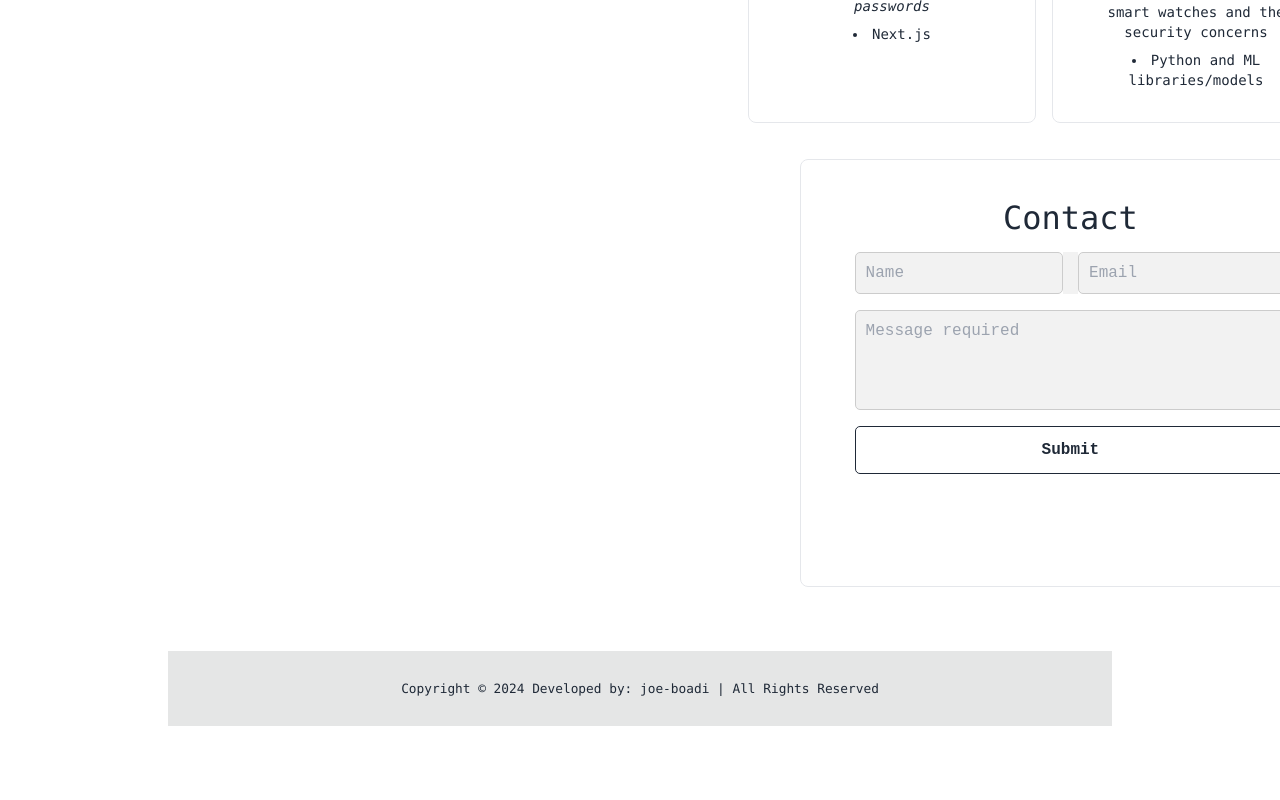
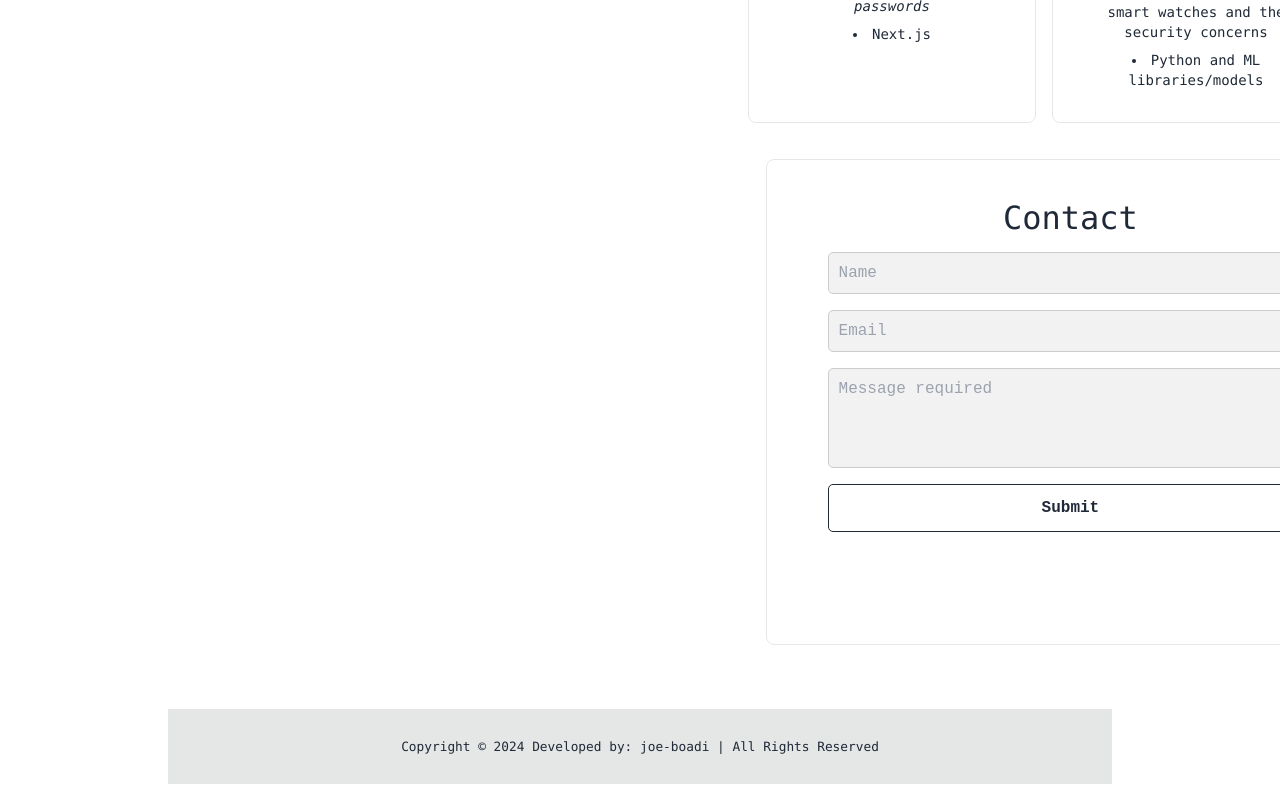
Before and after one commit to joe-boadi/my-portfolio, a Next.js app: page / in a window 1280 px wide. Shown: the part 1291-2091 px from the top of the page. Before the commit the page ends 2033 px from the top, so only its background shows below. Built offline with nearby package versions, Linux system fonts and the light colour scheme.

Commit message:
fix(style): Update form input orientation

```diff
--- a/app/Components/Contact/Contact.tsx
+++ b/app/Components/Contact/Contact.tsx
@@ -36,12 +36,12 @@ const Contact = () => {
     }
 
     return (
-        <section id='contact' className={`${Styles.contactSection} text-sm text-center mt-12 font-mono items-center border rounded-lg`}>
+        <section id='contact' className={`${Styles.contactSection} text-sm text-center mt-12 font-mono items-center border rounded-lg hover:bg-base-300`}>
             <h2 className={`${Styles.h2} mb-6 text-base-content`}>Contact</h2>
-            <form action={'#'} method='post' onSubmit={handleSubmit} className={Styles.form}>
+            <form action={'#'} method='post' onSubmit={handleSubmit} className={`${Styles.form}`}>
                 {/* Form fields go here */}
                 <div className={`${Styles.inputGroup} text-base-content`}>
-                    <input className={`${Styles.input} bg-base-200`}
+                    <input className={`${Styles.input} bg-base-200 mb-4`}
                         type="text"
                         id='name'
                         name='name'
--- a/app/Styles/Contact.module.css
+++ b/app/Styles/Contact.module.css
@@ -1,5 +1,5 @@
 .contactSection{
-	max-width: 80%;
+	max-width: 90%;
 	padding: 3rem 0 6rem 0;
 	position: relative;
 	margin: auto;
@@ -29,7 +29,7 @@
 }
 
 .inputGroup{
-	display: flex;
+	display: block;
 	justify-content: space-between;
 	margin: 0 auto 1rem;
 	width:80%;
@@ -48,7 +48,10 @@
 
 .inputGroup input[type="text"],
 .inputGroup input[type="email"]{
-	width: 50%;
+	width: 100%;
+	display: block;
+	align-items: center;
+	justify-content: center;
 }
 
 .textarea{
```
